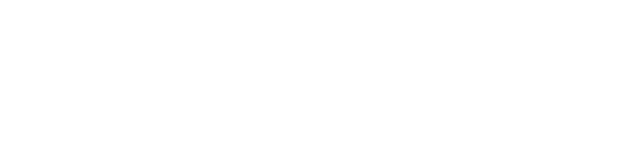
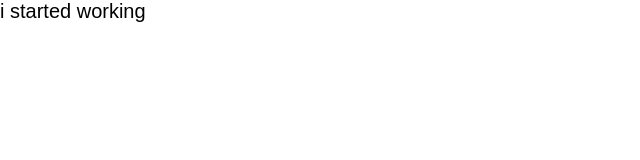
Before and after one commit to yuel22/appleClone, a plain HTML site: page index.html in a window 1280 px wide. Shown: the whole page, without its empty margins (0-640 px from the left). Drawn offline with Linux system fonts and the light colour scheme.

Commit message:
Add content to the third section in index.html

```diff
--- a/index.html
+++ b/index.html
@@ -22,7 +22,9 @@
     <section class="second-section"></section>
 
     <!-- section three three yuel -->
-    <section class="thrid-section"></section>
+    <section class="thrid-section">
+      <p>i started working</p>
+    </section>
 
     <!-- section four for fireyweyni -->
 
```
